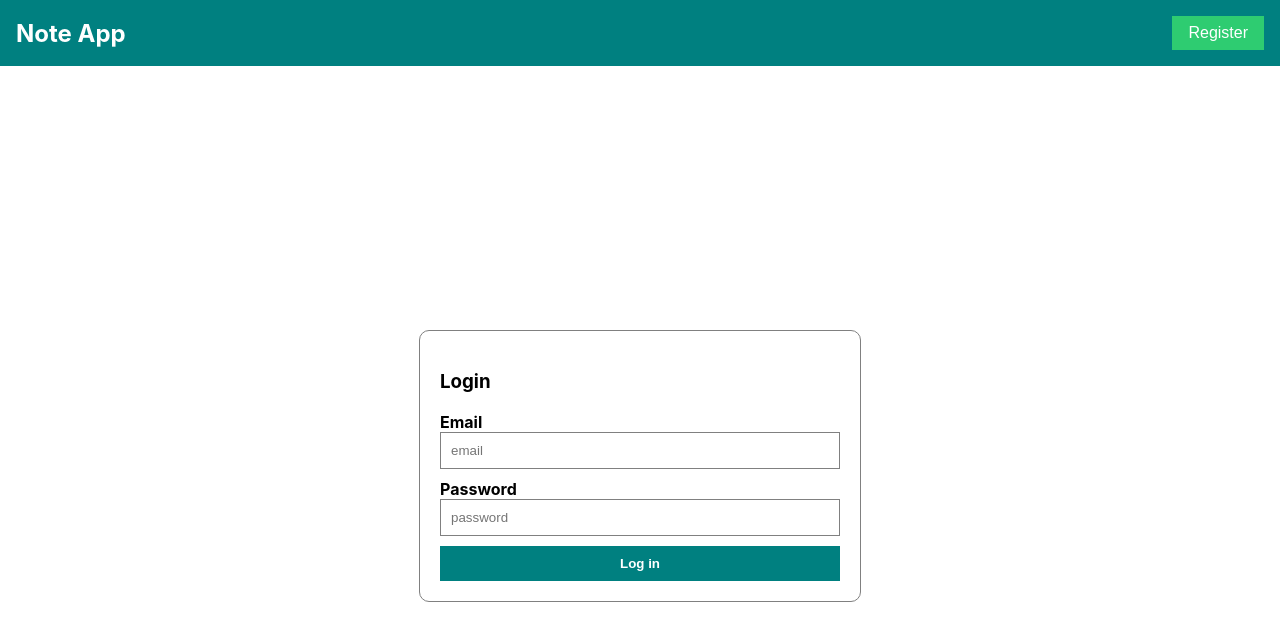
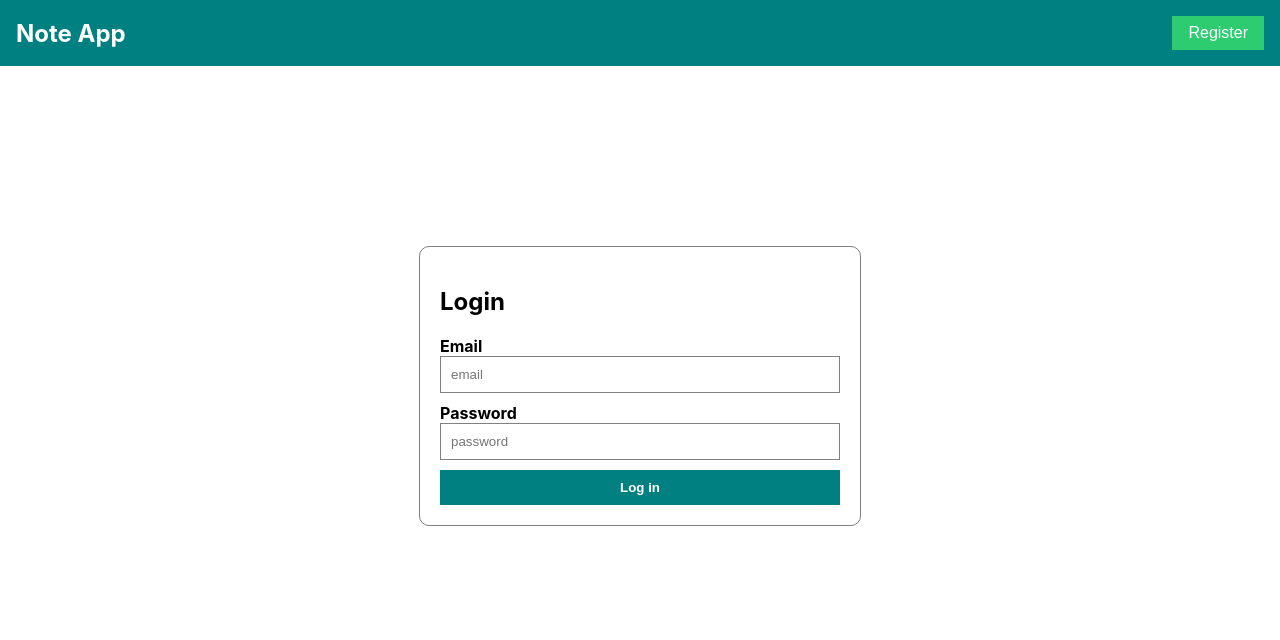
Before and after one commit to nada3zz/basic-notes, a React (Create React App) app in the folder notes-frontend/: page /login in a window 1280 px wide. Shown: the top 640 px of the page. Built offline with nearby package versions, Linux system fonts and the light colour scheme.

Commit message:
fixing form height

```diff
--- a/notes-frontend/src/components/AuthForm/AuthForm.scss
+++ b/notes-frontend/src/components/AuthForm/AuthForm.scss
@@ -2,7 +2,7 @@
   display: flex;
   justify-content: center;
   align-items: center;
-  height: 100vh;
+  height: 80vh;
 }
 
 .form {
--- a/notes-frontend/src/components/AuthForm/LogIn.tsx
+++ b/notes-frontend/src/components/AuthForm/LogIn.tsx
@@ -31,7 +31,7 @@ const Login: React.FC = () => {
   return (
     <div className="form">
       <form onSubmit={handleLogin}>
-        <h3>Login</h3>
+        <h2>Login</h2>
         {error && <p style={{ color: 'red' }}>{error}</p>}
         <div>
         <label htmlFor="email">Email</label>
```
